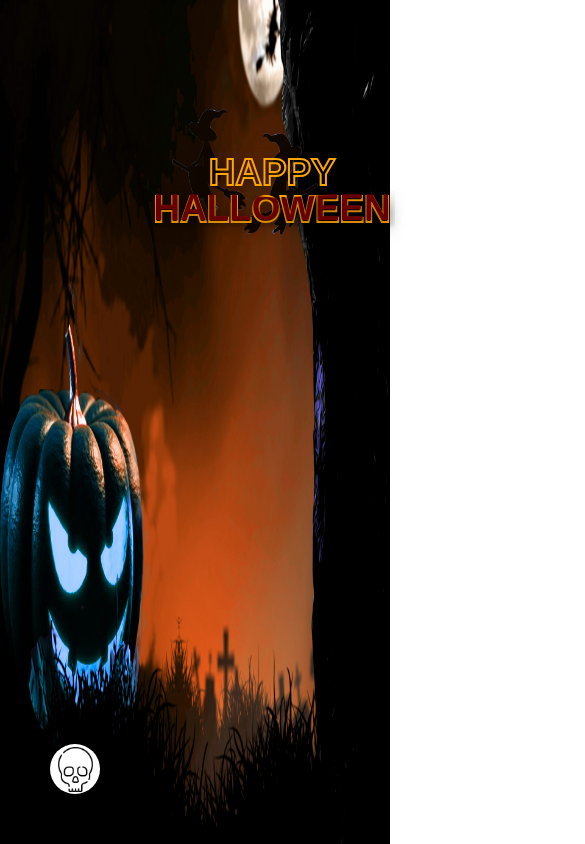
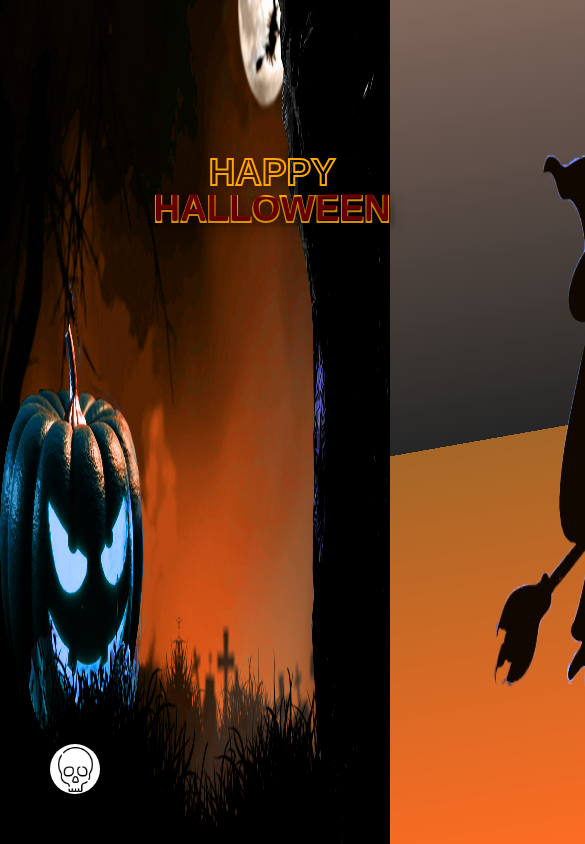
Before and after one commit to GuilhermeSantosOficial/Halloween, a plain HTML site: page index.html in a window 390 px wide. Shown: the top 844 px of the page, 585 px wide, since content can reach past the window. Drawn offline with Linux system fonts and the light colour scheme; a web font is replaced by a local one.

Commit message:
Happy Halloween

```diff
--- a/public/css/style.css
+++ b/public/css/style.css
@@ -115,7 +115,7 @@ img{
     }
 }
 
-.bruxa1{
+/* .bruxa1{
     position: absolute;
     bottom: 50em;
     left: 100px;
@@ -145,9 +145,9 @@ img{
     width: 15em;
     height: 15em;
     animation: move-bruxa2 5s linear infinite;
-}
+} */
 
-@keyframes move-bruxa2{
+/* @keyframes move-bruxa2{
     0%{
         transform: translate(0,0) rotate(0deg);
     }
@@ -171,7 +171,7 @@ img{
     100%{
         transform: translate(800px, 400px) rotateY(180deg);
     }
-}
+} */
 
 .skull{
     width: 45px;
@@ -211,6 +211,7 @@ a{
 
 .action.active span{
     transform: rotate(180deg);
+
 }
 
 .action ul{
@@ -223,6 +224,7 @@ a{
     opacity: 0;
     visibility: hidden;
     transition: 0.3s;
+
 }
 
 .action.active ul{
@@ -230,6 +232,7 @@ a{
     opacity: 1;
     visibility: visible;
     transition: 0.3s;
+
 }
 
 .action ul li{
@@ -266,7 +269,7 @@ a{
         left: 37%;
     }
 
-    .bruxa1{
+    /* .bruxa1{
         position: absolute;
         bottom: 30em;
         left: 100px;
@@ -282,5 +285,5 @@ a{
         width: 10em;
         height: 10em;
         animation: move-bruxa2 5s linear infinite;
-    }
+    } */
 }
```
